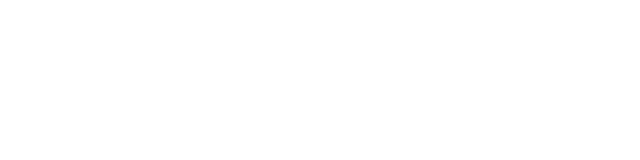
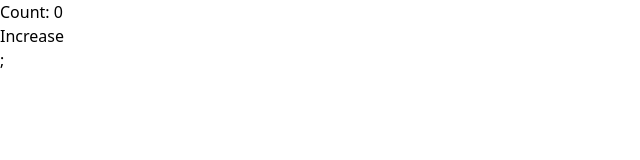
Before and after one commit to Hardy101/100DaysofCode-ReactJS, a React (Vite) app in the folder ReactIntro/: page /PlaceHolder in a window 1280 px wide. Shown: the top 160 px of the page, without its empty margins (0-640 px from the left). Built offline with nearby package versions, Linux system fonts and the light colour scheme.

Commit message:
ErrorBoundaries

```diff
--- a/ReactIntro/src/App.tsx
+++ b/ReactIntro/src/App.tsx
@@ -1,17 +1,24 @@
 import React from "react";
 import { BrowserRouter as Router, Routes, Route } from "react-router-dom";
 import "./App.css";
-import FormWithValidation from "./components/dayNine-FormValidate";
+import ErrorBoundary from "./components/dayElevenErrorBoundaries";
+import BuggyComponent from "./components/BuggyComponent";
 
 function App() {
   return (
-    <>{/* <FormWithValidation /> */}</>
-    // <Router>
+    <>
+      {/* <FormWithValidation /> */}
+      {/* // <Router>
     //   <Routes>
     //     <Route path="/" element={<ConditionalRendering />} />
     //     <Route path="/PlaceHolder" element={<PlaceHolderPage />} />
     //   </Routes>
-    // </Router>
+    // </Router> */}
+      <ErrorBoundary>
+        <BuggyComponent />
+      </ErrorBoundary>
+      ;
+    </>
   );
 }
 
--- /dev/null
+++ b/ReactIntro/src/components/BuggyComponent.tsx
@@ -0,0 +1,18 @@
+import React, { useState } from "react";
+
+const BuggyComponent: React.FC = () => {
+  const [count, setCount] = useState(0);
+
+  if (count > 3) {
+    throw new Error("Count exceeded limit!");
+  }
+
+  return (
+    <div>
+      <h2>Count: {count}</h2>
+      <button onClick={() => setCount(count + 1)}>Increase</button>
+    </div>
+  );
+};
+
+export default BuggyComponent;
--- /dev/null
+++ b/ReactIntro/src/components/dayElevenErrorBoundaries.tsx
@@ -0,0 +1,33 @@
+import React, { Component, ReactNode, ErrorInfo } from "react";
+
+interface ErrorBoundaryProps {
+  children: ReactNode;
+}
+
+interface ErrorBoundaryState {
+  hasError: boolean;
+}
+
+class ErrorBoundary extends Component<ErrorBoundaryProps, ErrorBoundaryState> {
+  constructor(props: ErrorBoundaryProps) {
+    super(props);
+    this.state = { hasError: false };
+  }
+
+  static getDerivedStateFromError(_: Error): ErrorBoundaryState {
+    return { hasError: true };
+  }
+
+  componentDidCatch(error: Error, errorInfo: ErrorInfo) {
+    console.error("Caught Error", error, errorInfo);
+  }
+
+  render() {
+    if (this.state.hasError) {
+      return <h1>Something went wrong, please try again later</h1>;
+    }
+    return this.props.children;
+  }
+}
+
+export default ErrorBoundary;
--- a/ReactIntro/tsconfig.app.json
+++ b/ReactIntro/tsconfig.app.json
@@ -22,5 +22,5 @@
     "noFallthroughCasesInSwitch": true,
     "noUncheckedSideEffectImports": true
   },
-  "include": ["src", "src/components/hello.tsx"]
+  "include": ["src", "src/components/hello.tsx", "src/components/.misc(useEffect).tsx"]
 }
```
Also changed, not shown: ReactIntro/src/components/.misc(useEffect).tsx (renamed from ReactIntro/src/components/dayEleven-useEffect.tsx).
